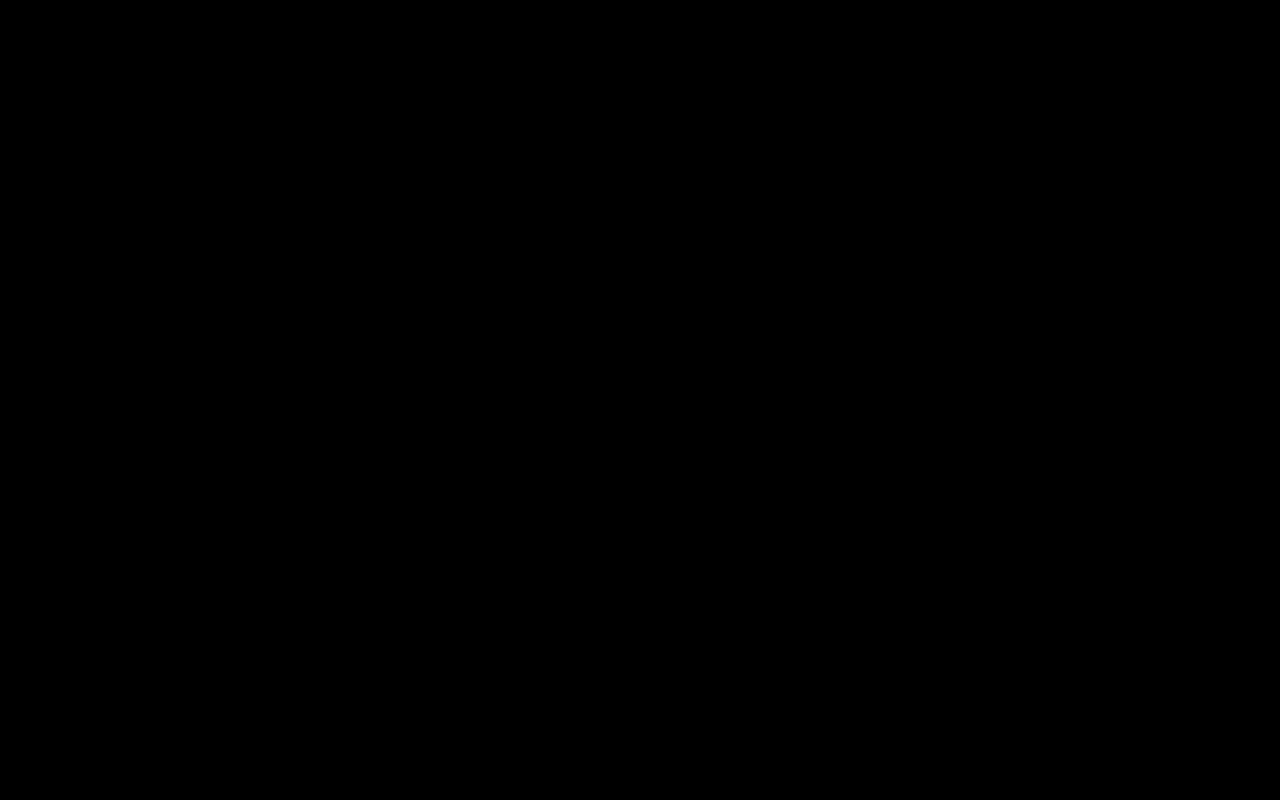
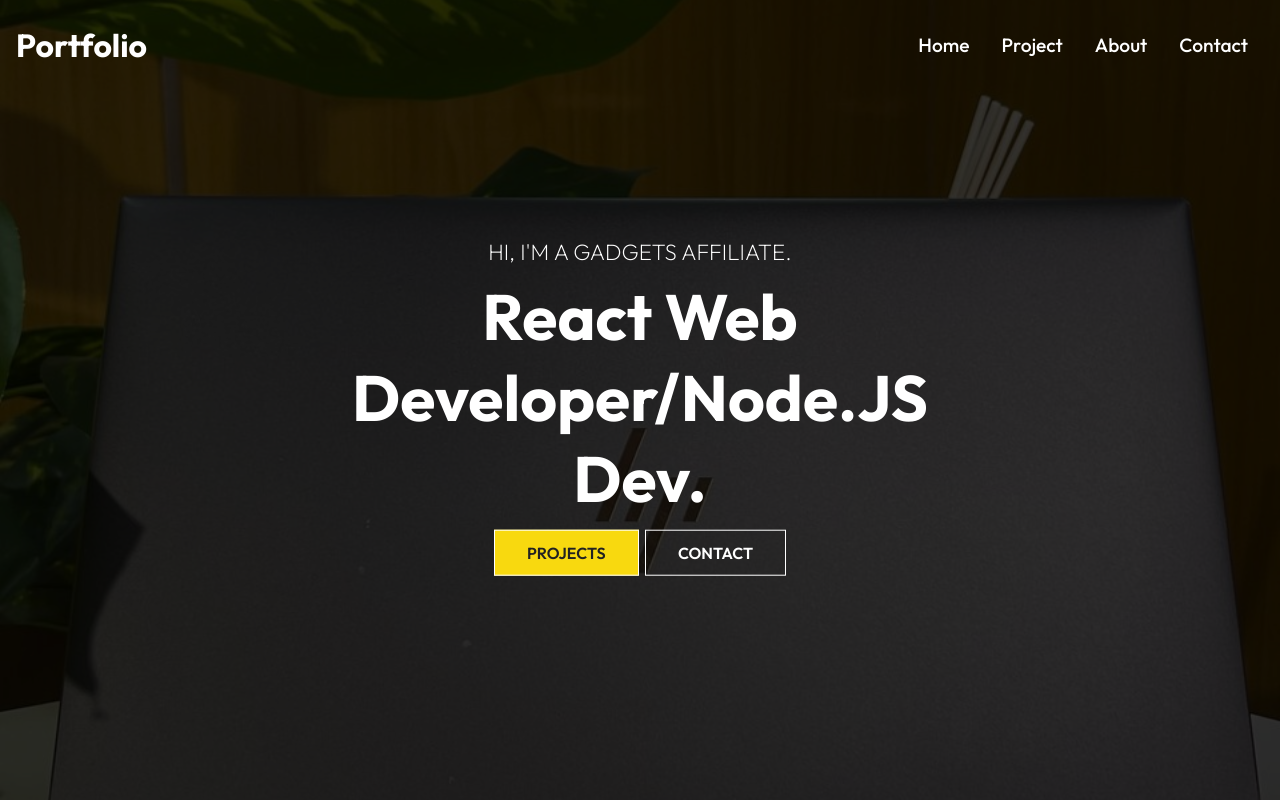
Before and after one commit to jesukorede/react-port-app, a React (Create React App) app: page / in a window 1280 px wide. Shown: the top 800 px of the page. Built offline with nearby package versions, Linux system fonts and the light colour scheme.

Commit message:
intresting

```diff
--- a/src/index.js
+++ b/src/index.js
@@ -4,9 +4,19 @@ import "./index.css";
 import App from "./App";
 import { HashRouter } from "react-router-dom"
 
-ReactDOM.render(
-  <HashRouter basename="/react-port-app">
-  <App />
-  </HashRouter>,
-  document.getElementById("root")
-);
+const root = ReactDOM.createRoot(document.getElementById("root"));
+ root.render(
+  <React.StrictMode>
+    <HashRouter>
+     <App />
+    </HashRouter>
+  </React.StrictMode>
+  );
+
+
+// ReactDOM.render(
+//   <HashRouter basename="/react-port-app">
+//   <App />
+//   </HashRouter>,
+//   document.getElementById("root")
+// );
```
